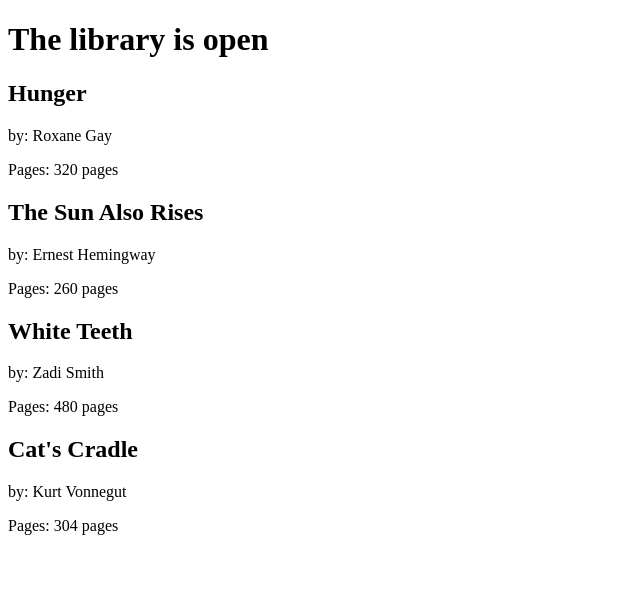
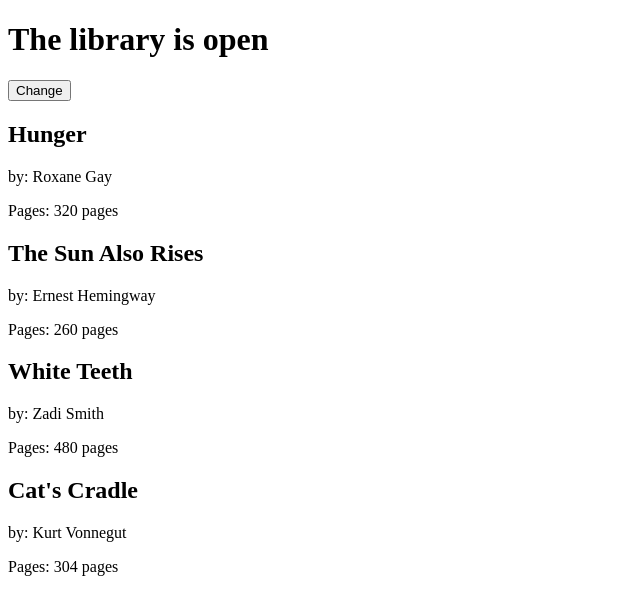
Before and after one commit to sushilbshinde/react-is-fun, a React (Create React App) app: page / in a window 1280 px wide. Shown: the top 614 px of the page, without its empty margins (0-640 px from the left). Built offline with nearby package versions, Linux system fonts and the light colour scheme.

Commit message:
Using setState

```diff
--- a/src/index.js
+++ b/src/index.js
@@ -18,17 +18,19 @@
 }
 
 class Library extends React.Component {
-    constructor(props) {
-        super(props)
-        this.state = {
-            open: true
-        }
+    state = { open: true }
+
+    toggleOpenClosed = () => {
+        this.setState(prevState => ({
+            open: !prevState.open
+        }))
     }
     render() {
         const { books } = this.props;
         return (
             <div>
                 <h1>The library is {this.state.open ? 'open' : 'closed' }</h1>
+                <button onClick={this.toggleOpenClosed}>Change</button>
                 {
                     books.map(
                         (book, i) =>
```
